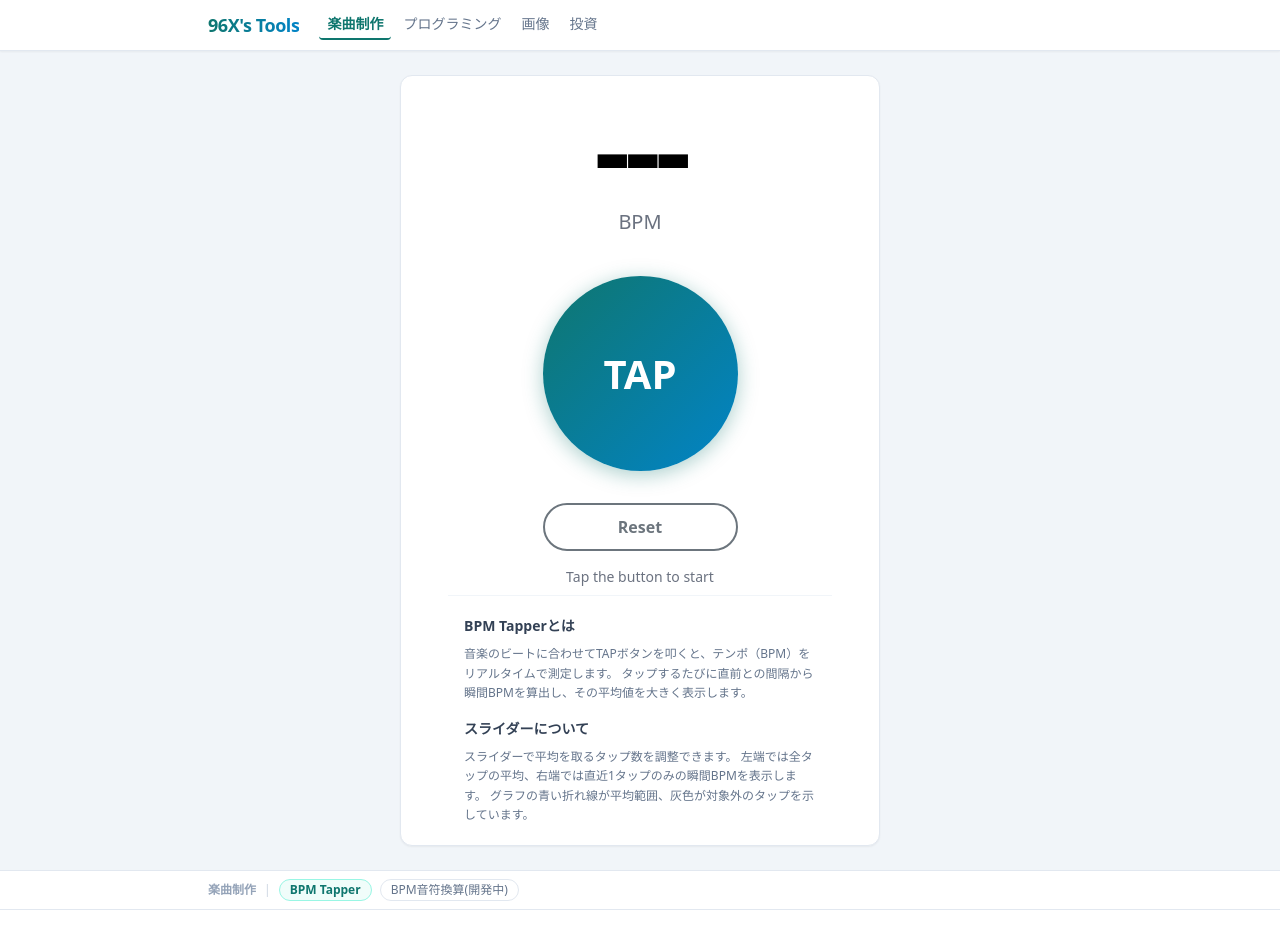
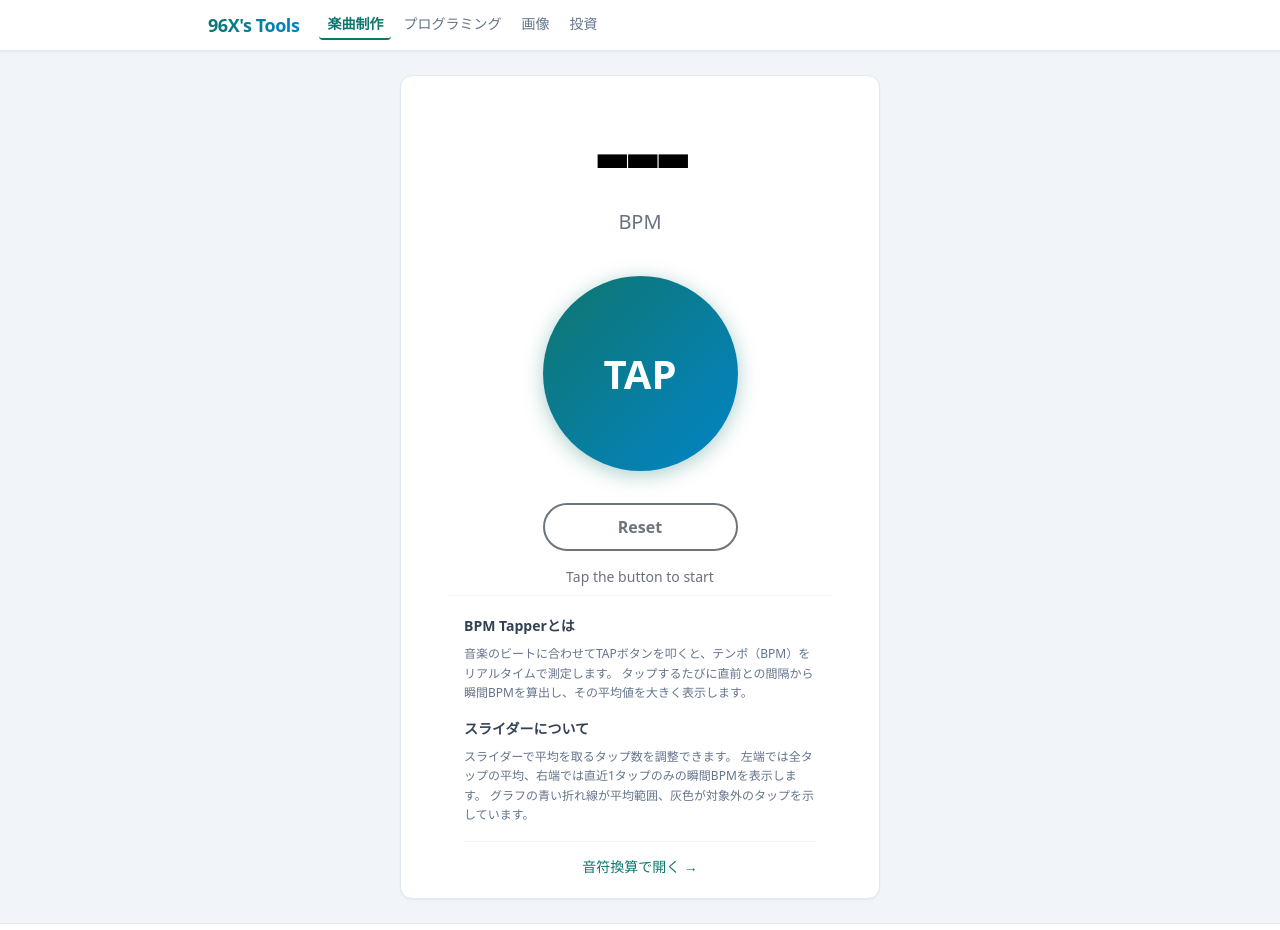
Before and after one commit to kuroto-96X/Utilities-Svelte, a SvelteKit app: page /bpm-tapper in a window 1280 px wide. Shown: the top 930 px of the page. Built offline with nearby package versions, Linux system fonts and the light colour scheme.

Commit message:
feat: BPM Tapperに音符換算ページへのリンクを追加

```diff
--- a/src/routes/bpm-tapper/+page.svelte
+++ b/src/routes/bpm-tapper/+page.svelte
@@ -256,6 +256,12 @@
       左端では全タップの平均、右端では直近1タップのみの瞬間BPMを表示します。
       グラフの青い折れ線が平均範囲、灰色が対象外のタップを示しています。
     </p>
+    <div class="mt-4 pt-3 border-t border-slate-100 text-center">
+      <a
+        href="/note-duration?bpm={mainBpm !== null ? Math.round(mainBpm) : 120}"
+        class="text-sm font-medium text-teal-700 hover:underline"
+      >音符換算で開く →</a>
+    </div>
   </div>
 
 </div>
```
